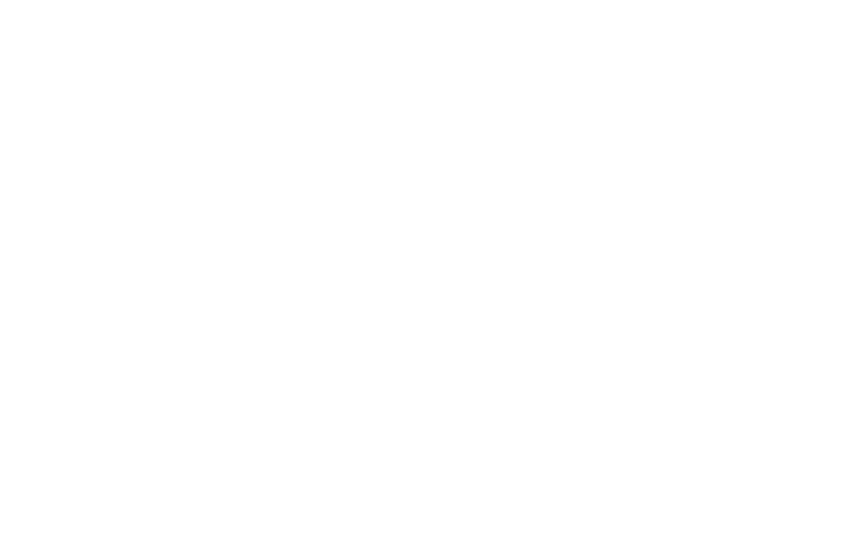
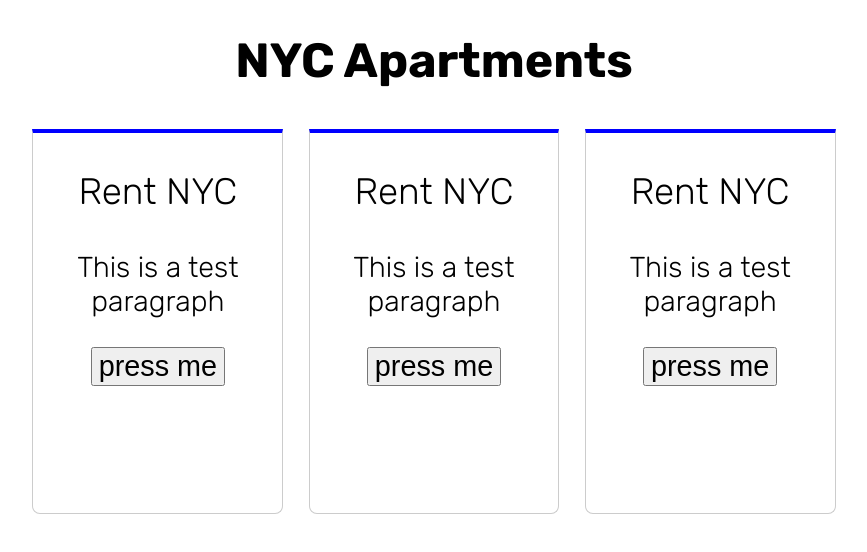
Before and after one commit to thomasmatthewbender/javascript-fundamentals, a plain HTML site: page apartments/index.html in a window 1280 px wide. Shown: the whole page, without its empty margins (206-1073 px from the left). Drawn offline with Linux system fonts and the light colour scheme.

Commit message:
apartments and nyc boroughs css and dom manipulation

```diff
--- /dev/null
+++ b/apartments/dom.js
@@ -0,0 +1,12 @@
+let cards = document.getElementsByClassName('card')
+
+cards = Array.from(cards)
+
+console.log(cards)
+
+cards.forEach((card) => {
+    card.addEventListener('click', () => {
+        card.classList.toggle('transparent')
+        alert('Card was clicked')
+    })
+})
--- a/apartments/index.html
+++ b/apartments/index.html
@@ -5,8 +5,37 @@
     <meta http-equiv="X-UA-Compatible" content="IE=edge">
     <meta name="viewport" content="width=device-width, initial-scale=1.0">
     <title>Apartments</title>
+    <link rel="preconnect" href="https://fonts.googleapis.com">
+<link rel="preconnect" href="https://fonts.gstatic.com" crossorigin>
+<link href="https://fonts.googleapis.com/css2?family=Rubik:ital,wght@0,300;0,400;0,500;0,600;0,700;0,800;0,900;1,300;1,400;1,500;1,600;1,700;1,800&display=swap" rel="stylesheet">
+    <link rel="stylesheet" href="./main.css"/>
 </head>
 <body>
+    <h1>NYC Apartments</h1>
+<div class="container">
+
+    <div class="card">
+        <h3>Rent NYC</h3>
+        <p>This is a test paragraph</p>
+        <button>press me</button>
+    </div>
+
+    <div class="card">
+        <h3>Rent NYC</h3>
+        <p>This is a test paragraph</p>
+        <button>press me</button>
+    </div>
+
+    <div class="card">
+        <h3>Rent NYC</h3>
+        <p>This is a test paragraph</p>
+        <button>press me</button>
+    </div>
+
+
+</div>
+
     <script src="./index.js"></script>
+    <script src="./dom.js"></script>
 </body>
 </html>
--- /dev/null
+++ b/apartments/main.css
@@ -0,0 +1,56 @@
+body {
+    font-family: 'Rubik', sans-serif;
+    padding: 0 18%;
+}
+
+
+h1 {
+    text-align: center;
+    font-size: 3em;
+    margin-bottom: 5%;
+}
+
+.transparent {
+    opacity: 0.5;
+}
+
+.container {
+    display: flex;
+    justify-content: space-between;
+}
+
+.card {
+    border: 1px solid #ccc;
+    border-top: 4px solid blue;
+    border-bottom-right-radius: 8px;
+    border-bottom-left-radius: 8px;
+    background-color: #fff;
+    height:  380px;
+    width: 25%;
+    padding: 0 3%;
+    transition: transform 0.3s, box-shadow 0.3s;
+}
+
+.card:hover {
+    transform: scale(1.025);
+    box-shadow: 0px 12px 20px #eee;
+}
+
+.card > h3 {
+    font-size: 2.3em;
+    text-align: center;
+    font-weight: 200;
+}
+
+.card > p {
+    font-size: 1.8em;
+    font-weight: 200;
+    text-align: center;
+}
+
+button {
+    font-size: 1.8em;
+    display: block;
+    margin: 0 auto;
+
+}
--- /dev/null
+++ b/apartments/selectors.css
@@ -0,0 +1,33 @@
+
+
+body {
+    font-family: sans-serif;
+
+}
+
+h2 {
+    font-family: courier;
+
+}
+
+
+
+/* This will target every single section */
+
+section {
+    background-color: pink;
+
+}
+
+body > section:nth-child(3) {
+    background-color: firebrick;
+}
+
+/* This will target every element with this class */
+.text {
+    font-size: 2em;
+}
+
+h2.header-manhattan {
+    text-align: center;
+}
```
Also changed, not shown: apartments/selectors.html (added, +41 -0 lines), selectors.css (added).
